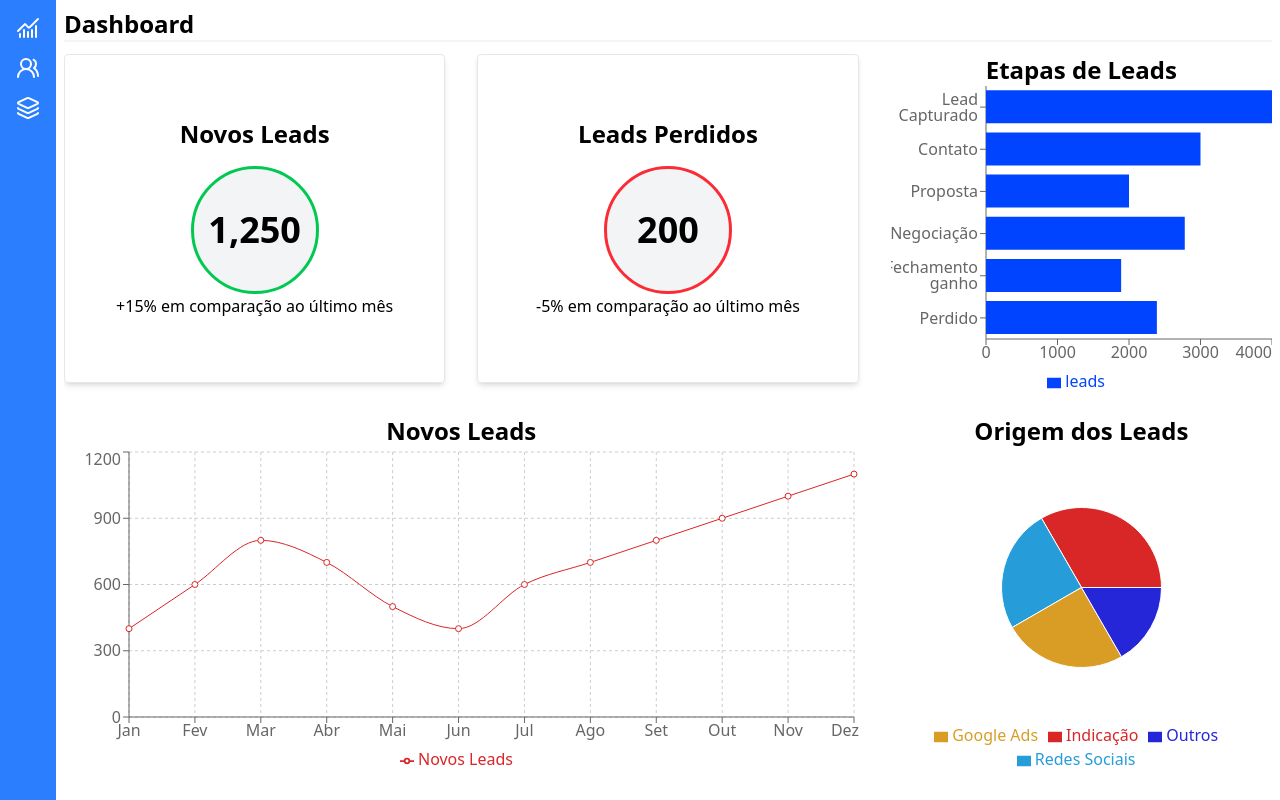
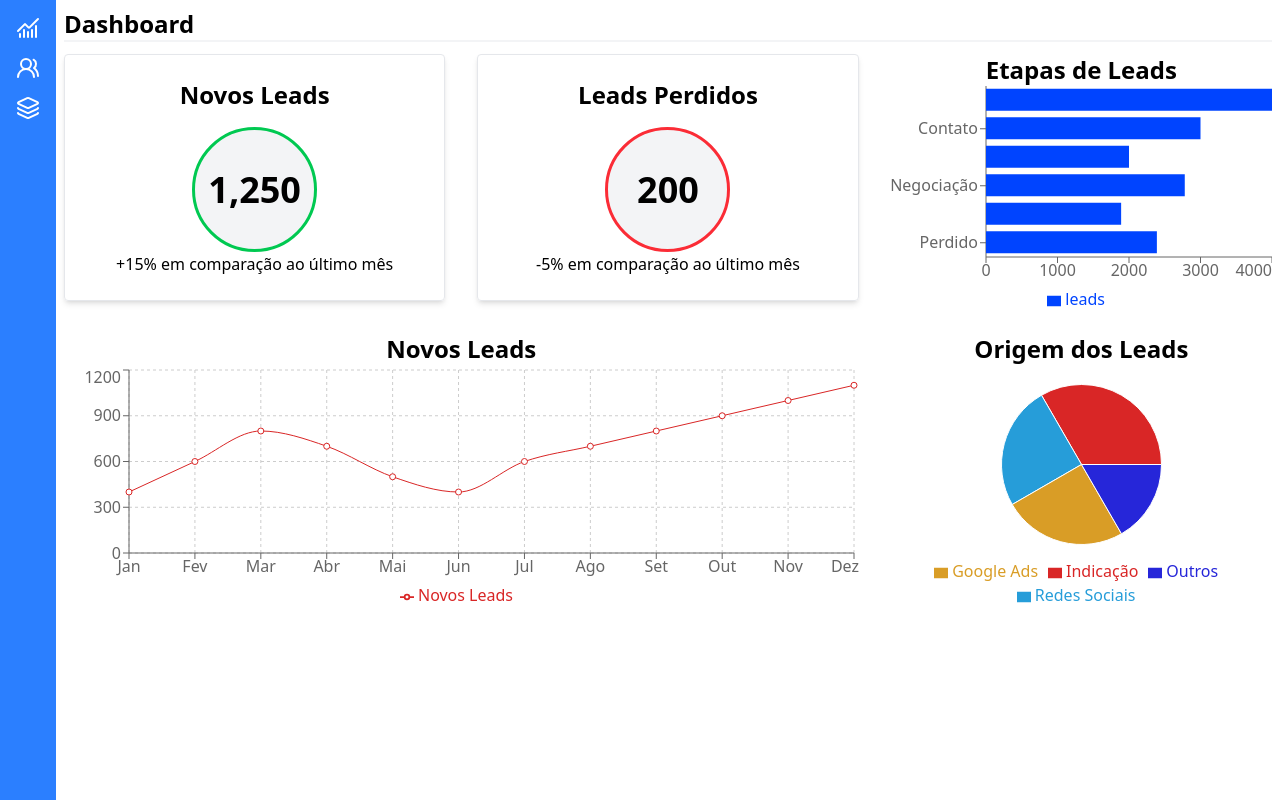
Before and after one commit to guilhermegodoydev/crm, a React (Vite) app in the folder client/: page / in a window 1280 px wide. Built offline with nearby package versions, Linux system fonts and the light colour scheme.

Commit message:
Finalizando página de dahsboard

```diff
--- a/client/src/components/CardMetrica.jsx
+++ b/client/src/components/CardMetrica.jsx
@@ -1,4 +1,4 @@
-export default function CardMetrica({ titulo, valor, taxaCrescimento}) {
+export default function CardMetrica({ titulo, valor, taxaCrescimento, size}) {
 
     const positivo = taxaCrescimento >= 0;
     const crescimento = (positivo ? '+': '') + taxaCrescimento + '% em comparação ao último mês';
@@ -6,7 +6,7 @@ export default function CardMetrica({ titulo, valor, taxaCrescimento}) {
     return (
         <div className="flex flex-col items-center justify-center p-6 rounded shadow-md border border-gray-200">
             <h2>{titulo}</h2>
-            <div className={`border-3 flex items-center justify-center size-32 rounded-full mt-4 bg-gray-100 ${positivo ? "border-green-500" : "border-red-500"}`}>
+            <div style={{ width: `${size}px`, height: `${size}px`}} className={`border-3 flex items-center justify-center rounded-full mt-4 bg-gray-100 ${positivo ? "border-green-500" : "border-red-500"}`}>
                 <p className="text-4xl font-bold">{valor}</p>
             </div>
             <p>{crescimento}</p>
--- a/client/src/screens/Dashboard.jsx
+++ b/client/src/screens/Dashboard.jsx
@@ -34,13 +34,13 @@ const dadosGraficoBarra = [
 
 export default function Dashboard() {
     return (
-        <section className="h-full overflow-hidden">
+        <section>
             <h1>Dashboard</h1>
             <hr className="border-1 border-gray-100 mb-3"/>
 
             <div className="grid grid-cols-3 grid-rows-2 gap-8 h-[88%]">
-                <CardMetrica titulo="Novos Leads" valor="1,250" taxaCrescimento={15}/>
-                <CardMetrica titulo="Leads Perdidos" valor="200" taxaCrescimento={-5}/>
+                <CardMetrica titulo="Novos Leads" valor="1,250" taxaCrescimento={15} size={125}/>
+                <CardMetrica titulo="Leads Perdidos" valor="200" taxaCrescimento={-5} size={125}/>
 
                 <GraficoBarras
                     className="col-span-1"
```
